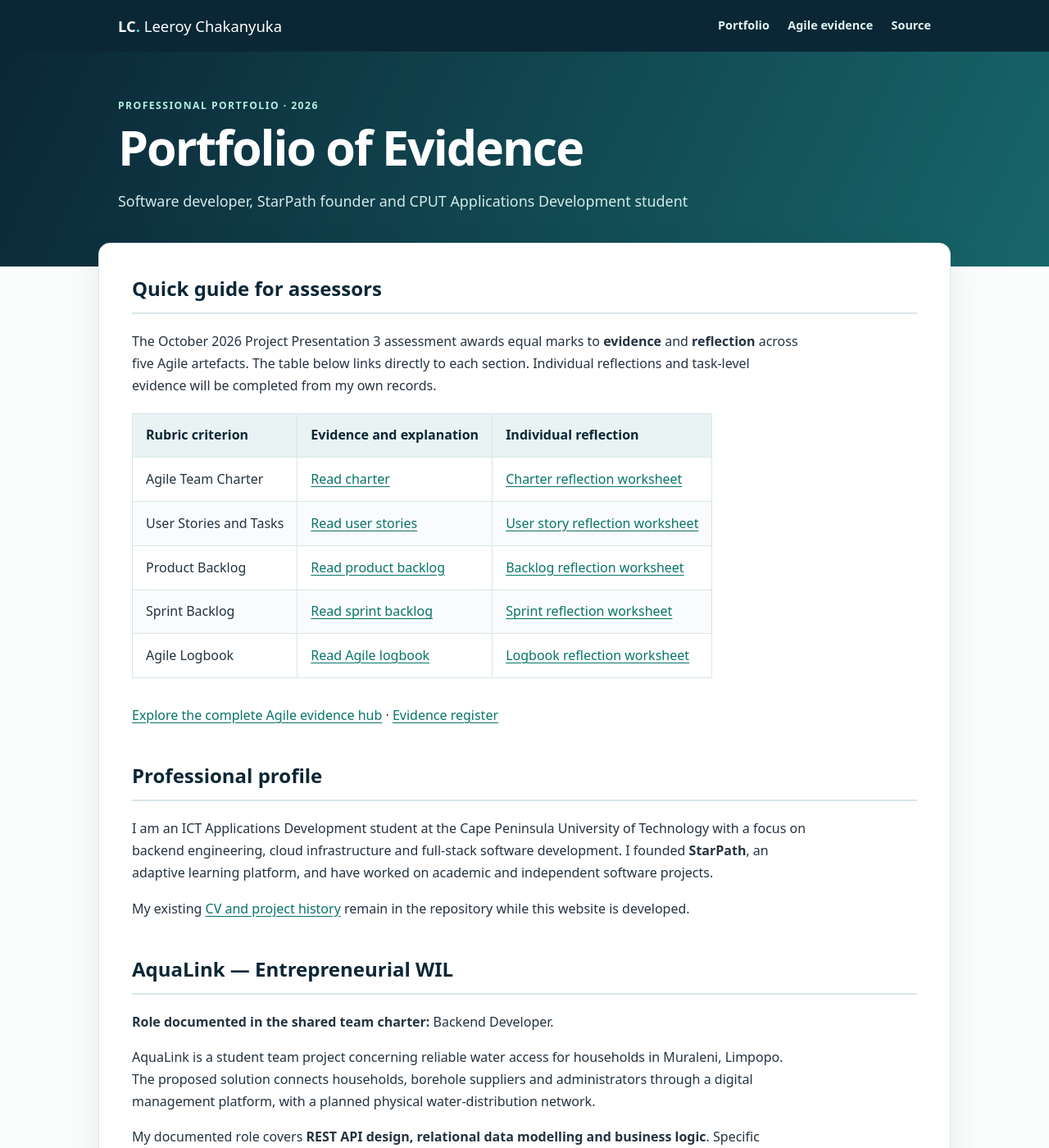
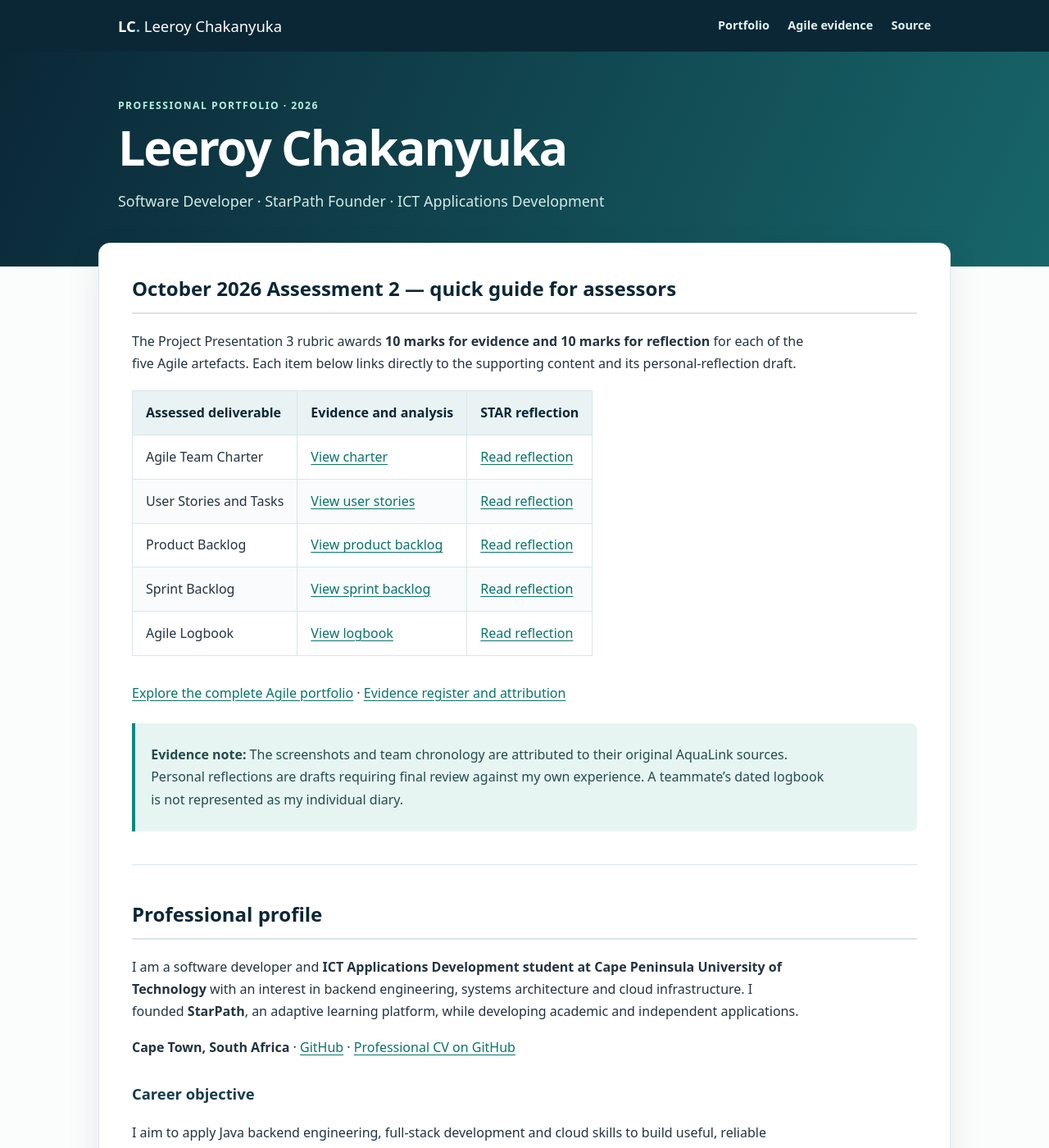
Before and after one commit to leeroy-chakanyuka/professional-portfolio, a Jekyll site: the page built from index.md, in a window 1280 px wide and 1400 px high. Shown: the whole window at 82% size. Built offline with Jekyll 4.4.1, drawn with Linux system fonts in a browser that asks for light colours; some of the changed text lies outside the part shown.

Commit message:
Polish portfolio landing page and correct deployed Pages URL

```diff
--- a/index.md
+++ b/index.md
@@ -1,49 +1,110 @@
 ---
 layout: default
-title: "Portfolio of Evidence"
-description: "Software developer, StarPath founder and CPUT Applications Development student"
+title: "Leeroy Chakanyuka"
+description: "Software Developer · StarPath Founder · ICT Applications Development"
 permalink: /
 ---
 
-## Quick guide for assessors
+## October 2026 Assessment 2 — quick guide for assessors
 
-The October 2026 Project Presentation 3 assessment awards equal marks to **evidence** and **reflection** across five Agile artefacts. The table below links directly to each section. Individual reflections and task-level evidence will be completed from my own records.
+The Project Presentation 3 rubric awards **10 marks for evidence and 10 marks for reflection** for each of the five Agile artefacts. Each item below links directly to the supporting content and its personal-reflection draft.
 
-| Rubric criterion | Evidence and explanation | Individual reflection |
+| Assessed deliverable | Evidence and analysis | STAR reflection |
 |---|---|---|
-| Agile Team Charter | [Read charter]({{ '/agile/team-charter/' | relative_url }}) | [Charter reflection worksheet]({{ '/agile/team-charter/' | relative_url }}#personal-reflection) |
-| User Stories and Tasks | [Read user stories]({{ '/agile/user-stories/' | relative_url }}) | [User story reflection worksheet]({{ '/agile/user-stories/' | relative_url }}#personal-reflection) |
-| Product Backlog | [Read product backlog]({{ '/agile/product-backlog/' | relative_url }}) | [Backlog reflection worksheet]({{ '/agile/product-backlog/' | relative_url }}#personal-reflection) |
-| Sprint Backlog | [Read sprint backlog]({{ '/agile/sprint-backlog/' | relative_url }}) | [Sprint reflection worksheet]({{ '/agile/sprint-backlog/' | relative_url }}#personal-reflection) |
-| Agile Logbook | [Read Agile logbook]({{ '/agile/agile-logbook/' | relative_url }}) | [Logbook reflection worksheet]({{ '/agile/agile-logbook/' | relative_url }}#personal-reflection) |
+| Agile Team Charter | [View charter]({{ '/agile/team-charter/' | relative_url }}) | [Read reflection]({{ '/agile/team-charter/' | relative_url }}#personal-reflection) |
+| User Stories and Tasks | [View user stories]({{ '/agile/user-stories/' | relative_url }}) | [Read reflection]({{ '/agile/user-stories/' | relative_url }}#personal-reflection) |
+| Product Backlog | [View product backlog]({{ '/agile/product-backlog/' | relative_url }}) | [Read reflection]({{ '/agile/product-backlog/' | relative_url }}#personal-reflection) |
+| Sprint Backlog | [View sprint backlog]({{ '/agile/sprint-backlog/' | relative_url }}) | [Read reflection]({{ '/agile/sprint-backlog/' | relative_url }}#personal-reflection) |
+| Agile Logbook | [View logbook]({{ '/agile/agile-logbook/' | relative_url }}) | [Read reflection]({{ '/agile/agile-logbook/' | relative_url }}#personal-reflection) |
 
-[Explore the complete Agile evidence hub]({{ '/agile/' | relative_url }}) · [Evidence register]({{ '/agile/evidence-register/' | relative_url }})
+[Explore the complete Agile portfolio]({{ '/agile/' | relative_url }}) · [Evidence register and attribution]({{ '/agile/evidence-register/' | relative_url }})
+
+> **Evidence note:** The screenshots and team chronology are attributed to their original AquaLink sources. Personal reflections are drafts requiring final review against my own experience. A teammate's dated logbook is not represented as my individual diary.
+
+---
 
 ## Professional profile
 
-I am an ICT Applications Development student at the Cape Peninsula University of Technology with a focus on backend engineering, cloud infrastructure and full-stack software development. I founded **StarPath**, an adaptive learning platform, and have worked on academic and independent software projects.
+I am a software developer and **ICT Applications Development student at Cape Peninsula University of Technology** with an interest in backend engineering, systems architecture and cloud infrastructure. I founded **StarPath**, an adaptive learning platform, while developing academic and independent applications.
 
-My existing [CV and project history](https://github.com/leeroy-chakanyuka/professional-portfolio/blob/main/README.md) remain in the repository while this website is developed.
+**Cape Town, South Africa** · [GitHub](https://github.com/leeroy-chakanyuka) · [Professional CV on GitHub](https://github.com/leeroy-chakanyuka/professional-portfolio/blob/main/README.md)
 
-## AquaLink — Entrepreneurial WIL
+### Career objective
 
-**Role documented in the shared team charter:** Backend Developer.
+I aim to apply Java backend engineering, full-stack development and cloud skills to build useful, reliable software systems. My interests include scalable application design, practical problem-solving and continual learning.
 
-AquaLink is a student team project concerning reliable water access for households in Muraleni, Limpopo. The proposed solution connects households, borehole suppliers and administrators through a digital management platform, with a planned physical water-distribution network.
+## Education
 
-My documented role covers **REST API design, relational data modelling and business logic**. Specific implementations, test outcomes and dates must be confirmed against my own development records before being described as completed work.
+**Diploma in ICT — Applications Development**
 
-- [AquaLink project application](https://aqua-link-iota.vercel.app/)
-- [AquaLink Trello board](https://trello.com/b/5lxVBUSK/aqualink)
-- [Teammate's architecture diagram](https://github.com/FaithA965/FaithA965.github.io/blob/main/Solution_Architecture.png)
-- [Team project screenshots](https://github.com/MologadiD/Portfolio/tree/main/assets/img)
+Cape Peninsula University of Technology, Cape Town · 2024–2026
 
-## Existing portfolio material
+## Technical skills
 
-- [Full CV, StarPath experience, technical skills and other projects](https://github.com/leeroy-chakanyuka/professional-portfolio/blob/main/README.md)
-- [Mock interview recording](https://youtube.com/shorts/JFJBYjJf9AY)
-- [GitHub repositories](https://github.com/leeroy-chakanyuka)
+| Area | Tools and technologies |
+|---|---|
+| Backend development | Java, Spring Boot, REST APIs, JWT authentication |
+| Web development | JavaScript, TypeScript, React, HTML5, CSS3 |
+| Data | PostgreSQL, MySQL, Supabase |
+| Cloud and deployment | AWS Cloud Practitioner, Google Cloud Run and Cloud Storage, GitHub, Git, CI/CD |
+| Software engineering | Unit and integration testing, JUnit, Agile/Scrum, architecture and API design |
+
+*This section condenses the skills already recorded in my existing [professional CV](https://github.com/leeroy-chakanyuka/professional-portfolio/blob/main/README.md).*
+
+## Professional and project experience
+
+### StarPath — Founder and Lead Developer
+
+Building an AI-assisted adaptive study platform for South African learners and university students. My existing project documentation describes work involving a Spring Boot backend, React/TypeScript interface, cloud infrastructure, AI tutoring, FSRS spaced repetition and study-content functionality.
+
+My responsibilities include technical architecture, software development, infrastructure and product direction.
+
+### Peer tutoring
+
+I have experience helping other students with mathematics and programming, reinforcing my interest in making learning clearer and more accessible.
+
+### AquaLink — Entrepreneurial Work-Integrated Learning
+
+**Documented team role: Backend Developer.**
+
+AquaLink is a proposed community water supply and management platform for **Muraleni, Limpopo**. The project considered household connections, borehole suppliers, subscriptions, water usage and operational oversight. The group explored a network of physical water infrastructure supported by a digital system.
+
+My charter-assigned workstream involved **REST APIs, relational database design and business logic**. The five Agile documents show the team's planning and source evidence; any specific claim of implemented code or completed tests requires my own evidence.
+
+[View AquaLink Agile evidence]({{ '/agile/' | relative_url }}) · [AquaLink project application](https://aqua-link-iota.vercel.app/) · [Trello project board](https://trello.com/b/5lxVBUSK/aqualink)
+
+## Additional academic and independent projects
+
+| Project | Description |
+|---|---|
+| **ShopSmart** | Barcode-scanning shopping assistant using JavaScript, Supabase and ZXing |
+| **Student Accommodation Portal** | Full-stack university project using Java persistence, repositories and object-oriented design patterns |
+| **IntelliJ Plugin** | Development tool that generates Spring service-layer scaffolding from JPA entity definitions |
+
+These projects are also listed in my existing [portfolio CV and project history](https://github.com/leeroy-chakanyuka/professional-portfolio/blob/main/README.md).
+
+## Mock interview
+
+As part of career preparation I recorded a mock interview and reflected on how I explained my technical background, structured answers and communicated professionally.
+
+[Watch the mock interview on YouTube](https://youtube.com/shorts/JFJBYjJf9AY).
+
+## Professional-development reflections
+
+My previous portfolio includes STAR reflections on three learning experiences:
+
+- **Writing a CV in Markdown:** learning to communicate structured professional information using a lightweight developer documentation format.
+- **Completing a mock interview:** reviewing my communication, confidence and ability to explain technical work.
+- **Publishing with GitHub Pages:** learning how to take a source-controlled Markdown portfolio and deploy it as a public website.
+
+The original, fuller reflections remain in my [README](https://github.com/leeroy-chakanyuka/professional-portfolio/blob/main/README.md).
+
+## Connecting the Agile evidence
+
+The [team charter]({{ '/agile/team-charter/' | relative_url }}) sets out **how the group planned to work**. [User stories]({{ '/agile/user-stories/' | relative_url }}) explain **what users needed**. The [product backlog]({{ '/agile/product-backlog/' | relative_url }}) collects **possible product work**. The [sprint backlog]({{ '/agile/sprint-backlog/' | relative_url }}) shows **short-term priorities**, while the [logbook]({{ '/agile/agile-logbook/' | relative_url }}) provides **chronological team context** and supports reflection.
+
+This structure follows the brief's sequence of **collecting, selecting, reflecting on and connecting** evidence. Shared team material is credited to its source, and distinctions between planned and completed work are maintained.
 
 ---
 
-*This portfolio distinguishes shared team artefacts from personal work. Images, documents and timelines from collaborators are linked to their original sources until individually verified.*
+*References and the original evidence sources are collected in the [AquaLink Evidence Register]({{ '/agile/evidence-register/' | relative_url }}).*
```
Also changed, not shown: README.md.
